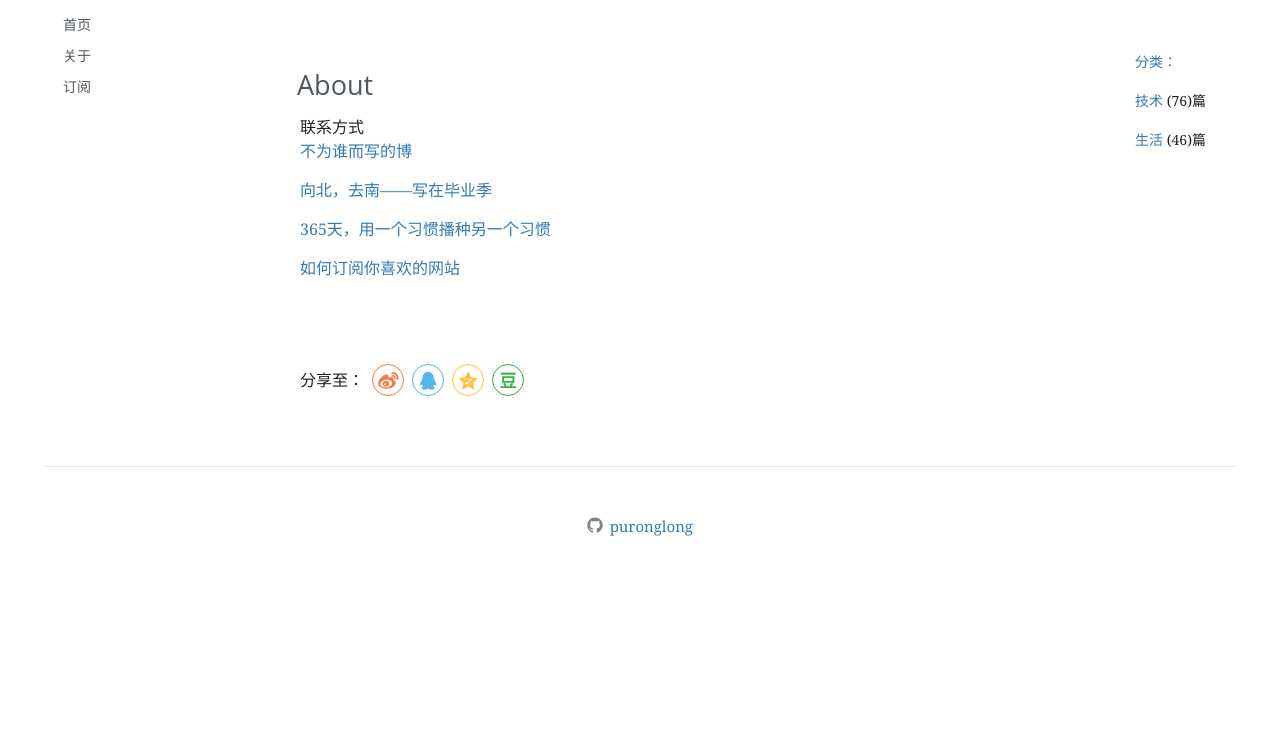
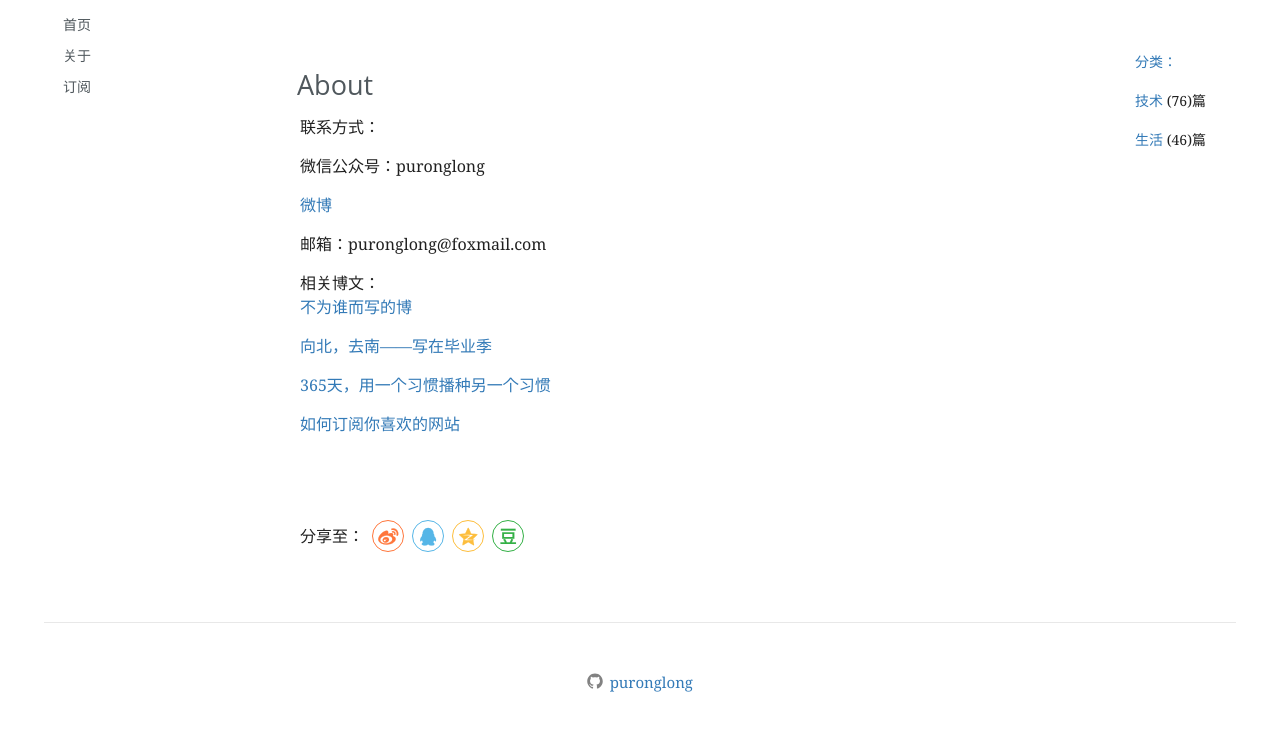
Before and after one commit to PuRonglong/blog, a Jekyll site: the page built from about.md, in a window 1280 px wide. Shown: the top 731 px of the page. Built offline with Jekyll 4.4.1, drawn with Linux system fonts in a browser that asks for light colours; nearby versions of some CDN libraries; comment, search, counter and statistics services are not loaded.

Commit message:
no message

```diff
--- a/_layouts/about.html
+++ b/_layouts/about.html
@@ -11,10 +11,14 @@ layout: default
     </header>
 
     <div>
-        联系方式
+        <p>联系方式：</p>
+        <p>微信公众号：puronglong</p>
+        <p><a href="//weibo.com/u/3263773180?is_all=1">微博</a></p>
+        <p>邮箱：puronglong@foxmail.com</p>
     </div>
 
     <div class="post-content">
+        相关博文：
         {{ content }}
     </div>
 
```
